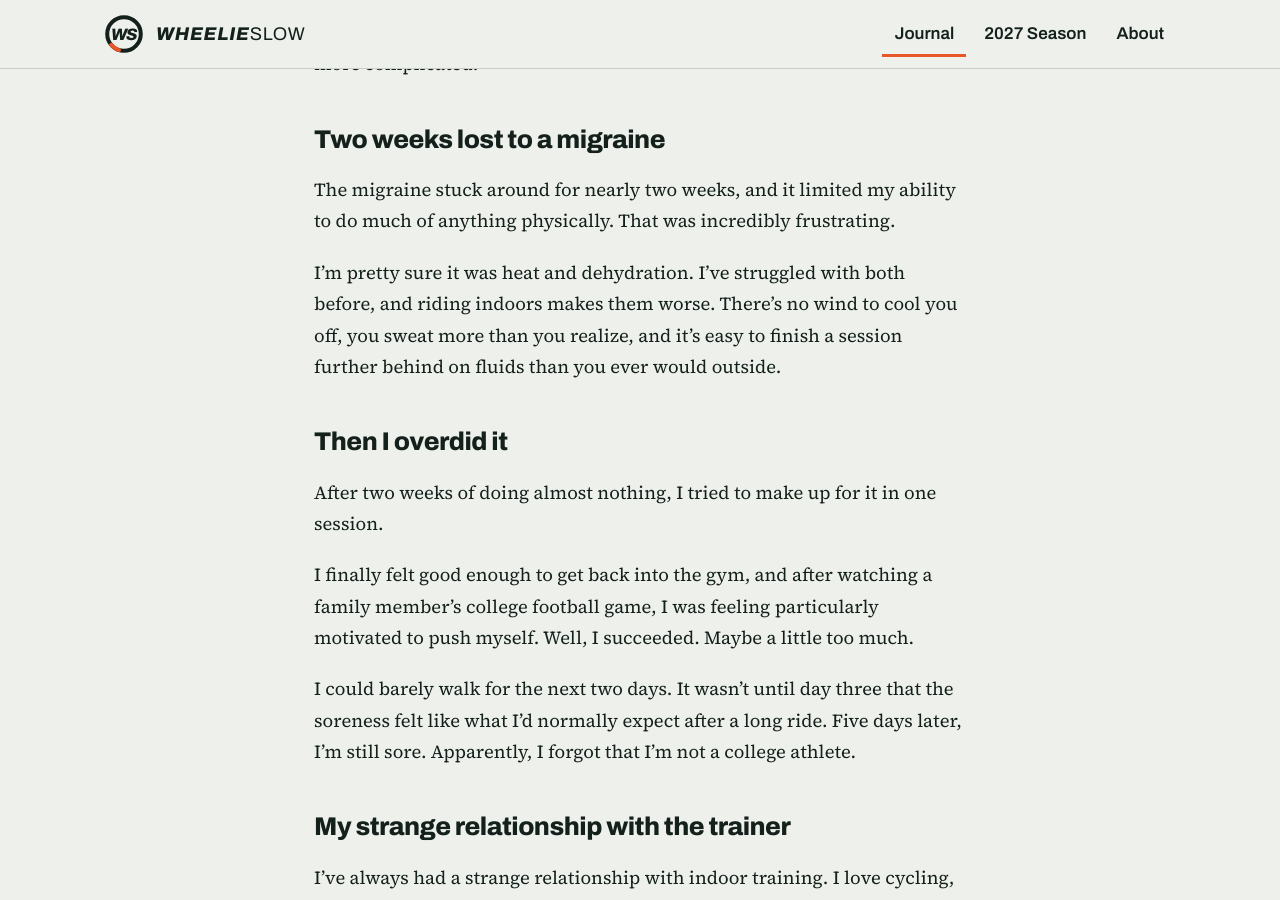
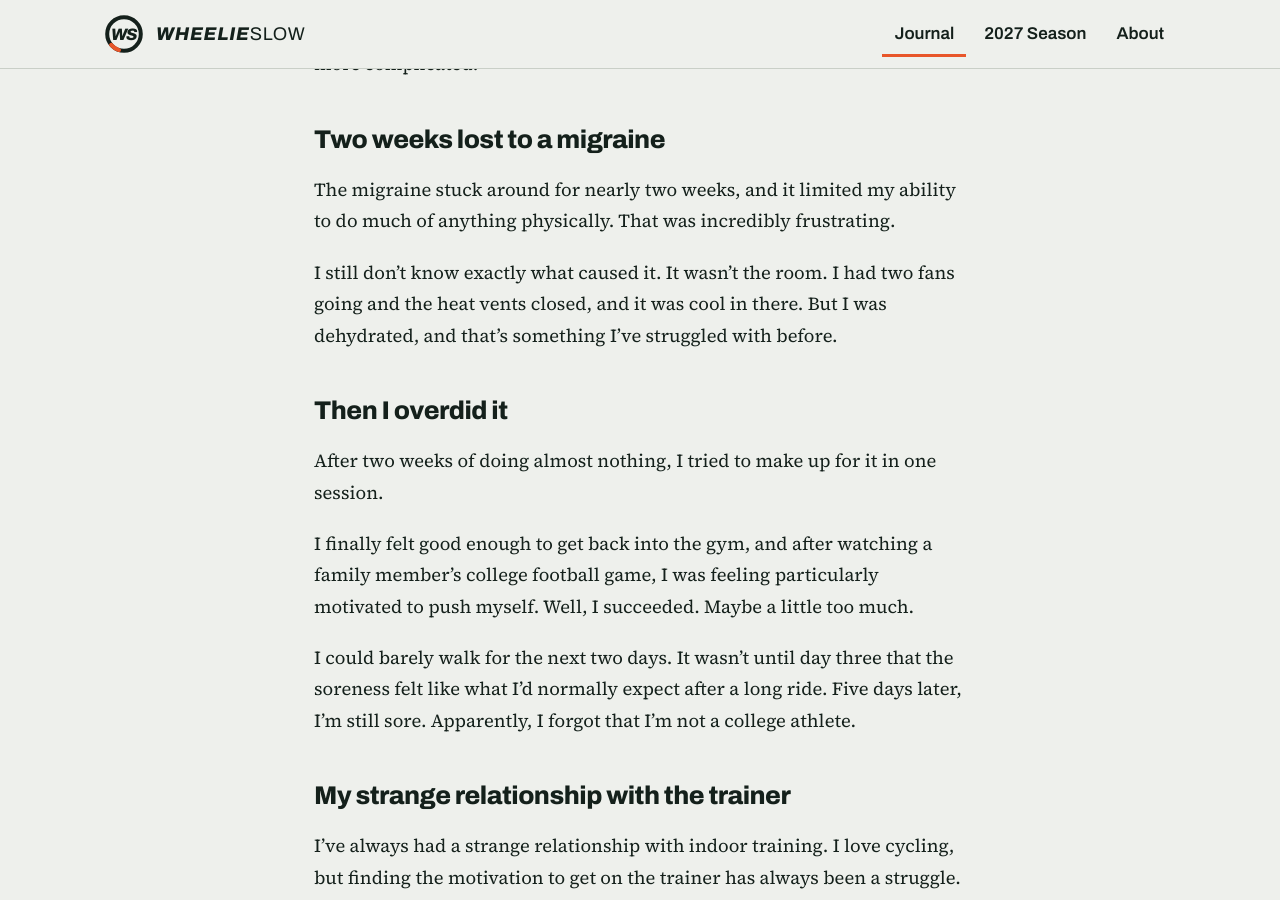
Before and after one commit to piotrowskibrian-cmd/wheelieslow, a Jekyll site: the page built from _posts/2026-11-15-recovery-needs-a-training-plan.md, in a window 1280 px wide and 900 px high, scrolled down 1127 px. Built offline with Jekyll 4.4.1, drawn with Linux system fonts in a browser that asks for light colours; some of the changed text lies outside the part shown.

Commit message:
Retitle Sunday's post and correct the migraine cause
Co-Authored-By: Claude Opus 5.5 <noreply@anthropic.com>
Claude-Session: https://claude.ai/code/session_015d33gq1btUah5R8WBzrQsw

```diff
--- a/_posts/2026-11-15-recovery-needs-a-training-plan.md
+++ b/_posts/2026-11-15-recovery-needs-a-training-plan.md
@@ -15,7 +15,7 @@ The last couple of weeks have been rough. One thing I've realized as I've gotten
 
 The migraine stuck around for nearly two weeks, and it limited my ability to do much of anything physically. That was incredibly frustrating.
 
-I'm pretty sure it was heat and dehydration. I've struggled with both before, and riding indoors makes them worse. There's no wind to cool you off, you sweat more than you realize, and it's easy to finish a session further behind on fluids than you ever would outside.
+I still don't know exactly what caused it. It wasn't the room. I had two fans going and the heat vents closed, and it was cool in there. But I was dehydrated, and that's something I've struggled with before.
 
 ## Then I overdid it
 
```
Also changed, not shown: other parts of _posts/2026-11-15-recovery-needs-a-training-plan.md (+1 -1 lines).
